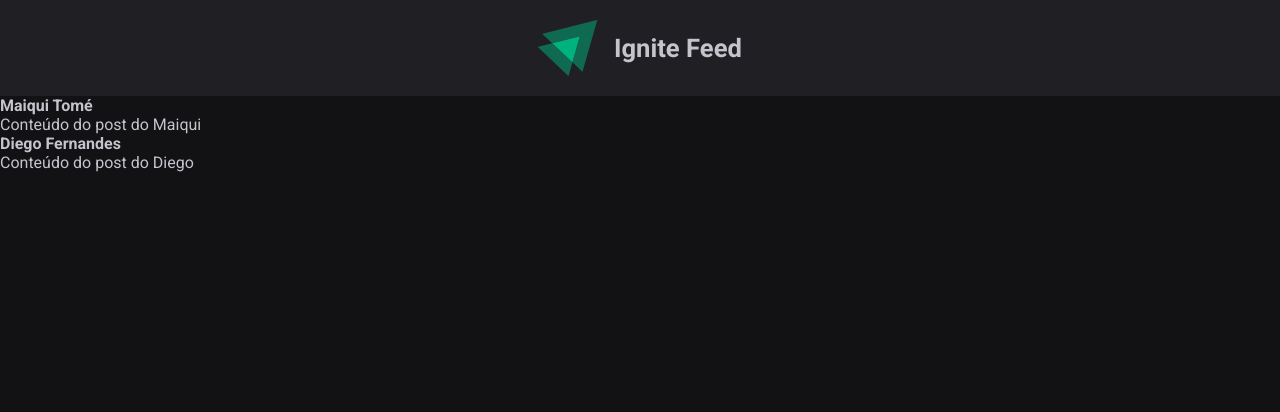
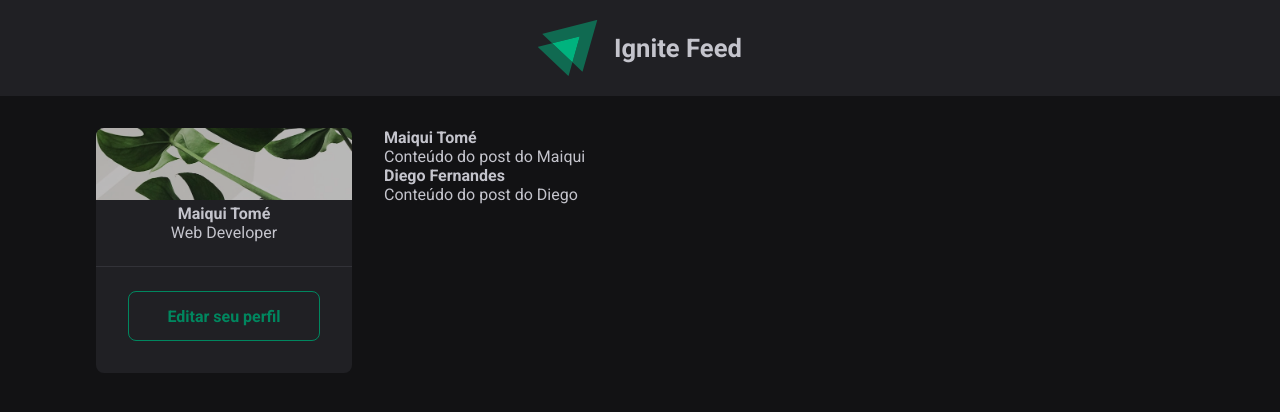
Before and after one commit to maiquitome/rocketseat-project-ignite-feed, a React (Vite) app: page / in a window 1280 px wide. Shown: the top 412 px of the page. Built offline with nearby package versions, Linux system fonts and the light colour scheme.

Commit message:
feat: :sparkles: add Sidebar

```diff
--- a/src/App.jsx
+++ b/src/App.jsx
@@ -1,5 +1,8 @@
 import { Header } from "./components/Header";
 import { Post } from "./Post";
+import { Sidebar } from "./components/Sidebar";
+
+import styles from "./App.module.css";
 
 import "./global.css";
 
@@ -7,8 +10,14 @@ export function App() {
   return (
     <div>
       <Header />
-      <Post author="Maiqui Tomé" content="Conteúdo do post do Maiqui" />
-      <Post author="Diego Fernandes" content="Conteúdo do post do Diego" />
+
+      <div className={styles.wrapper}>
+        <Sidebar />
+        <main>
+          <Post author="Maiqui Tomé" content="Conteúdo do post do Maiqui" />
+          <Post author="Diego Fernandes" content="Conteúdo do post do Diego" />
+        </main>
+      </div>
     </div>
   );
 }
--- /dev/null
+++ b/src/App.module.css
@@ -0,0 +1,10 @@
+.wrapper {
+  max-width: 70rem;
+  margin: 2rem auto;
+  padding-inline: 1rem;
+
+  display: grid;
+  grid-template-columns: 256px 1fr;
+  gap: 2rem;
+  align-items: flex-start;
+}
--- /dev/null
+++ b/src/components/Sidebar.jsx
@@ -0,0 +1,21 @@
+import styles from "./Sidebar.module.css";
+
+import coverImage from "../assets/cover.jpg";
+
+export function Sidebar() {
+  return (
+    <aside className={styles.sidebar}>
+      {/* <img src="https://images.unsplash.com/photo-1525498128493-380d1990a112?q=80&w=1935&auto=format&fit=crop&ixlib=rb-4.0.3&ixid=M3wxMjA3fDB8MHxwaG90by1wYWdlfHx8fGVufDB8fHx8fA%3D%3D" /> */}
+      <img className={styles.cover} src={coverImage} />
+
+      <div className={styles.profile}>
+        <strong>Maiqui Tomé</strong>
+        <span>Web Developer</span>
+      </div>
+
+      <footer>
+        <a href="#">Editar seu perfil</a>
+      </footer>
+    </aside>
+  );
+}
--- /dev/null
+++ b/src/components/Sidebar.module.css
@@ -0,0 +1,41 @@
+.sidebar {
+  background: var(--gray-800);
+  border-radius: 0.5rem;
+  overflow: hidden;
+
+  & img.cover {
+    /* border-top-right-radius: inherit;
+    border-top-left-radius: inherit; */
+    width: 100%;
+    height: 4.5rem;
+    object-fit: cover;
+    opacity: 70%;
+  }
+
+  & div.profile {
+    display: flex;
+    flex-direction: column;
+    align-items: center;
+  }
+
+  & footer {
+    border-top: 1px solid var(--gray-600);
+    margin-top: 1.5rem;
+    padding: 1.5rem 2rem 2rem;
+
+    & a {
+      text-decoration: none;
+      color: var(--green-500);
+      font-weight: bold;
+
+      height: 3.125rem;
+      border: 1px solid var(--green-500);
+      border-radius: 0.5rem;
+      padding-inline: 1.5rem;
+
+      display: flex;
+      align-items: center;
+      justify-content: center;
+    }
+  }
+}
```
Also changed, not shown: src/assets/cover.jpg (added).
